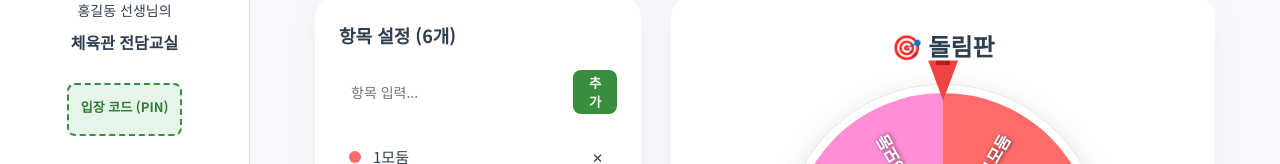
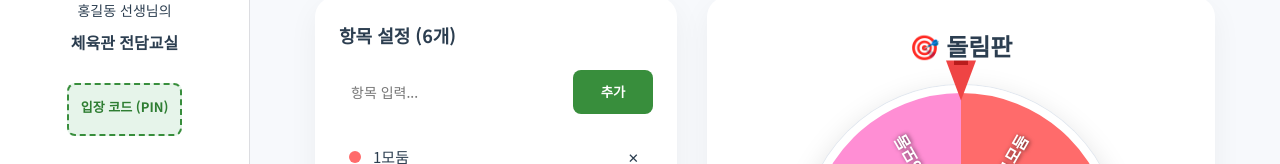
Before and after one commit to KOOthcr/Specialist-Note-for-CLASS, a React (Vite) app in the folder client/: page /main/tools/roulette in a window 1280 px wide. Shown: the part 125-289 px from the top of the page. Built offline with nearby package versions, Linux system fonts and the light colour scheme; no server answers; the database is empty; sample sign-in values are in the browser's storage; a web font is replaced by a local one.

Commit message:
Widen add button in roulette tool and prevent text wrapping

```diff
--- a/client/src/pages/tools/RoulettePage.css
+++ b/client/src/pages/tools/RoulettePage.css
@@ -49,13 +49,20 @@
 }
 
 .add-btn {
-  padding: 0 16px;
+  padding: 0 24px; /* 패딩 증가 */
+  min-width: 80px; /* 최소 너비 설정 */
   background-color: var(--color-primary);
   color: white;
   border: none;
   border-radius: 8px;
   cursor: pointer;
   font-weight: bold;
+  white-space: nowrap; /* 텍스트 줄바꿈 방지 */
+  transition: background-color 0.2s;
+}
+
+.add-btn:hover {
+  background-color: var(--color-primary-dark);
 }
 
 .items-list {
```
